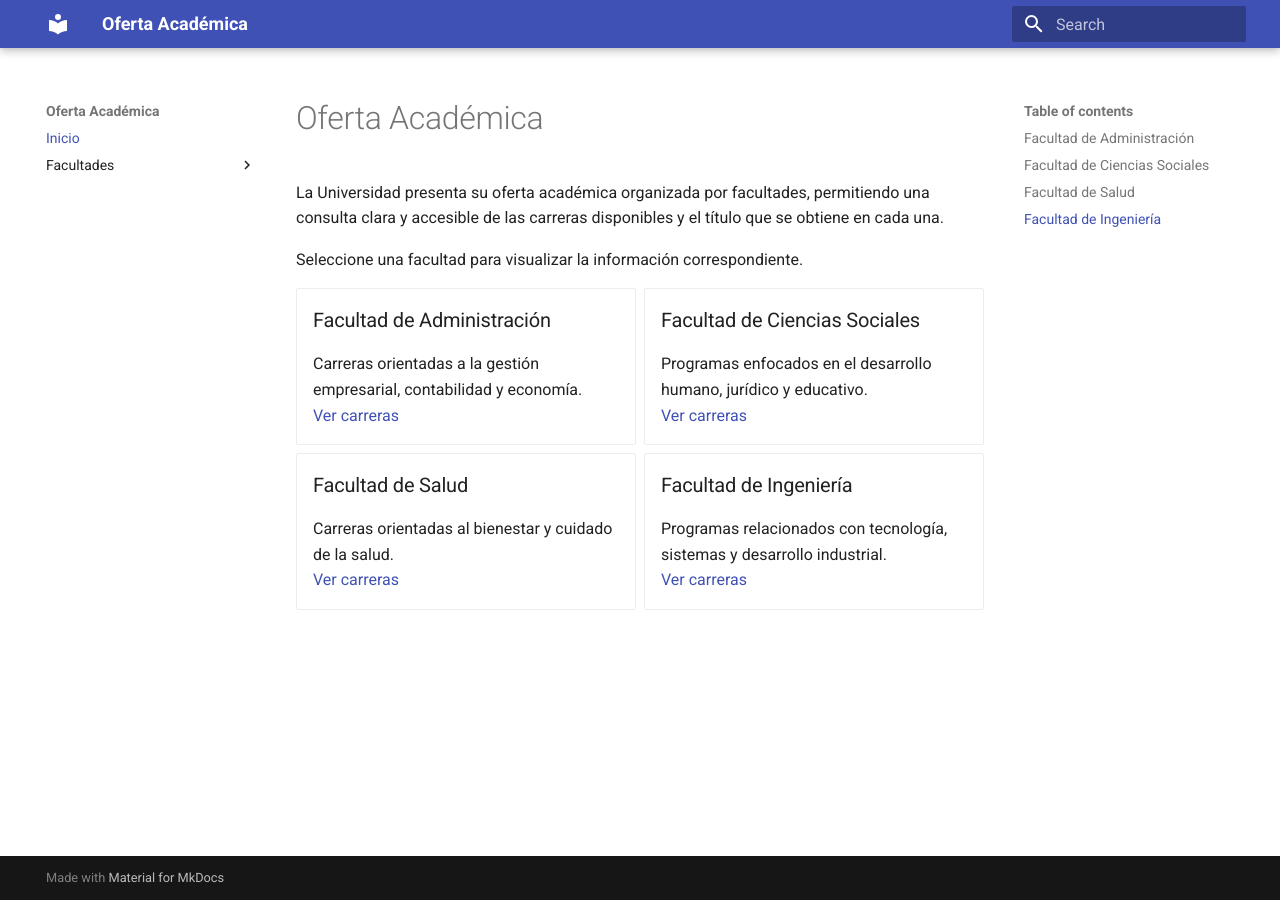
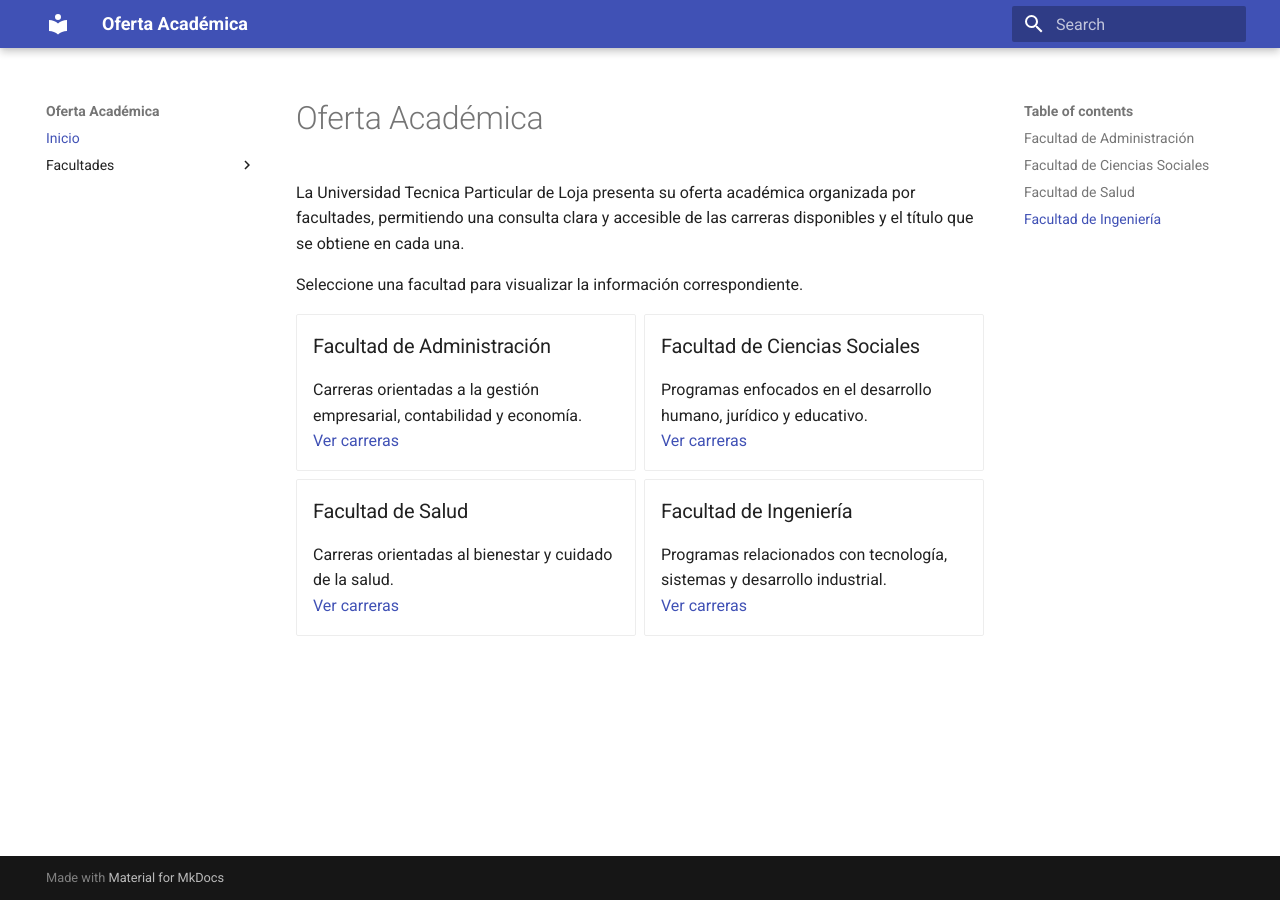
Before and after one commit to Universidad-aaron2913/Universidad-aaron2913.github.io, an MkDocs documentation site: the page built from docs/index.md, in a window 1280 px wide. Built offline with MkDocs 1.6.1 and Material for MkDocs 9.7.7, drawn with Linux system fonts in a browser that asks for light colours.

Commit message:
tarjetas

```diff
--- a/docs/index.md
+++ b/docs/index.md
@@ -1,6 +1,6 @@
 # Oferta Académica
 
-La Universidad presenta su oferta académica organizada por facultades, permitiendo una consulta clara y accesible de las carreras disponibles y el título que se obtiene en cada una.
+La Universidad Tecnica Particular de Loja presenta su oferta académica organizada por facultades, permitiendo una consulta clara y accesible de las carreras disponibles y el título que se obtiene en cada una.
 
 Seleccione una facultad para visualizar la información correspondiente.
 
```
